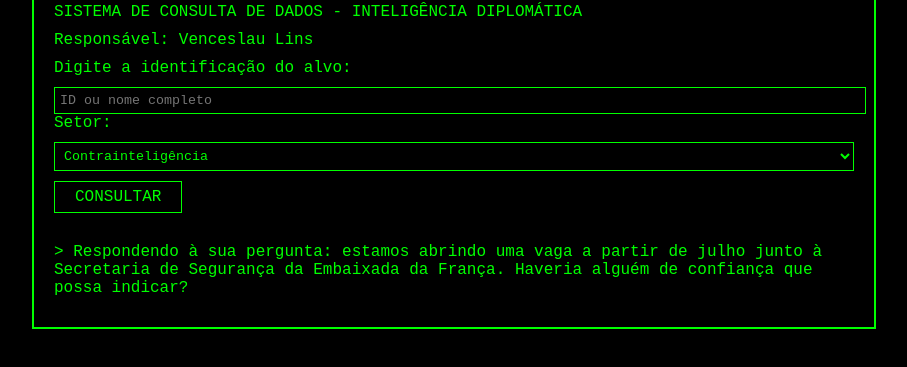
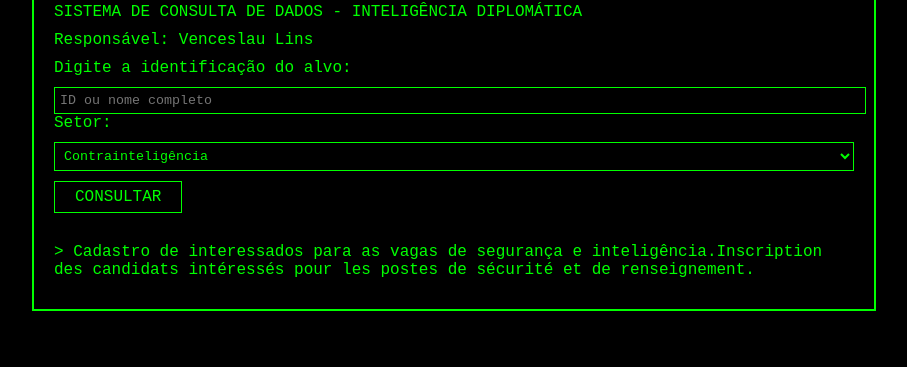
Before and after one commit to linsvence/ciaer, a plain HTML site: page index.html in a window 1280 px wide. Shown: the part 77-444 px from the top of the page, without its empty margins (186-1093 px from the left). Drawn offline with Linux system fonts and the light colour scheme.

Commit message:
Update index.html

```diff
--- a/index.html
+++ b/index.html
@@ -72,7 +72,7 @@
     <div id="saida" class="linha" style="margin-top: 30px;"></div>
 
     <div class="linha" style="margin-top: 30px;">
-      &gt; Respondendo à sua pergunta: estamos abrindo uma vaga a partir de julho junto à Secretaria de Segurança da Embaixada da França. Haveria alguém de confiança que possa indicar?
+      &gt; Cadastro de interessados para as vagas de segurança e inteligência.Inscription des candidats intéressés pour les postes de sécurité et de renseignement.
     </div>
   </div>
 
```
